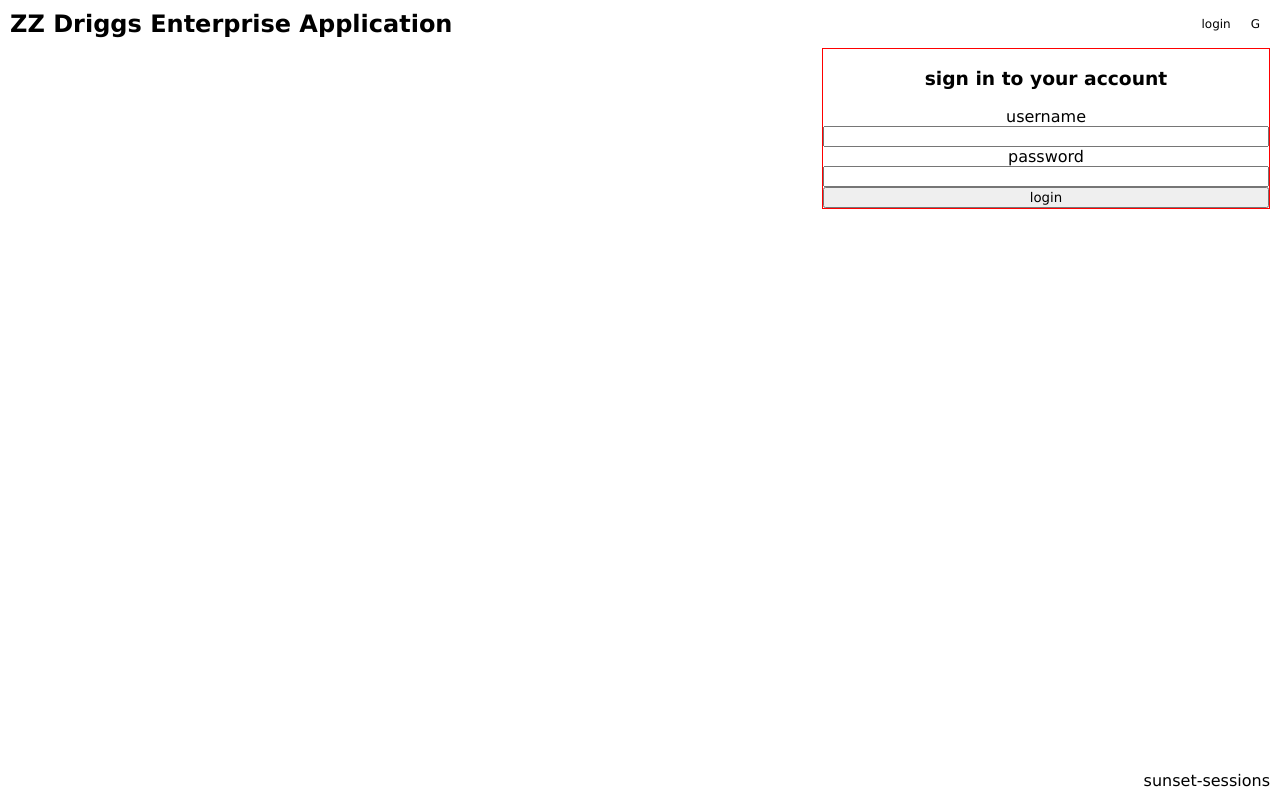
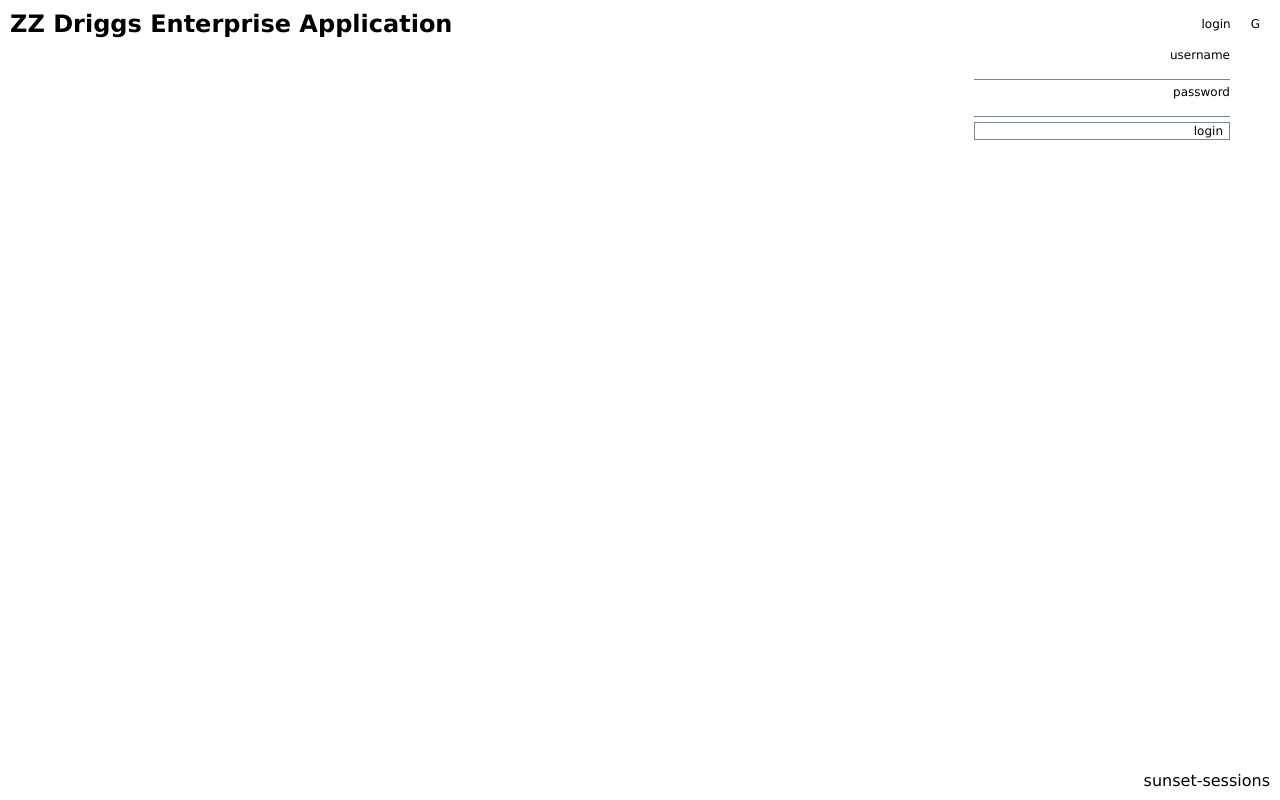
Before and after one commit to astaiglesia/enterprise-poc, a React (Create React App) app: page / in a window 1280 px wide. Both pictures are taken after a click on the button "login". Built offline with nearby package versions, Linux system fonts and the light colour scheme.

Commit message:
refine login modal styling

```diff
--- a/src/features/LoginPage/LoginModal/LoginModal.jsx
+++ b/src/features/LoginPage/LoginModal/LoginModal.jsx
@@ -66,7 +66,6 @@ const LoginModal = () => {
   return (
     <React.Fragment>
       <form className={styles.modalContainer} onSubmit={loginAttemptHandler} >
-        <h3>sign in to your account</h3>
 
         <label htmlFor="user" >username</label>
         <input type="text"
--- a/src/features/LoginPage/LoginModal/LoginModal.module.css
+++ b/src/features/LoginPage/LoginModal/LoginModal.module.css
@@ -1,9 +1,31 @@
 .modalContainer {
-  border: thin solid red;
+  /* border: thin solid red; */
   float: right;
-  margin-right: 10px;
-  width: 35%;
+  margin-right: 50px;
+  width: 20%;
 
   display: flex;
   flex-direction: column;
 }
+
+.modalContainer input {
+  border: none;
+  border-bottom: thin solid lightslategray;
+  margin-bottom: 5px;
+}
+.modalContainer label {
+  text-align: right;
+  font-size: .75rem;
+}
+.modalContainer button {
+  text-align: right;
+  font-size: .75rem;
+
+  border: 1px solid lightslategray;
+  background-color: transparent;
+}
+
+.modalContainer button:hover, button:focus {
+  /* font-size: 1rem; */
+  color: red;
+}
```
